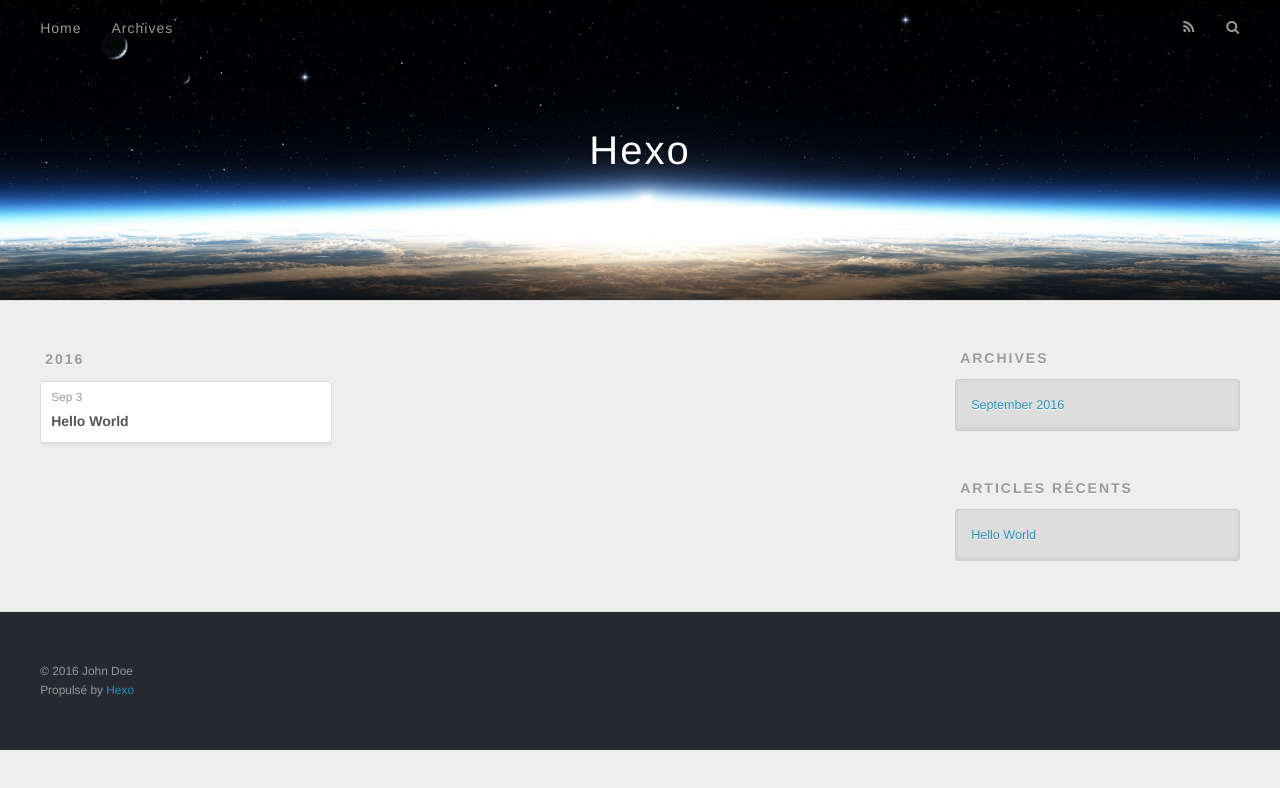
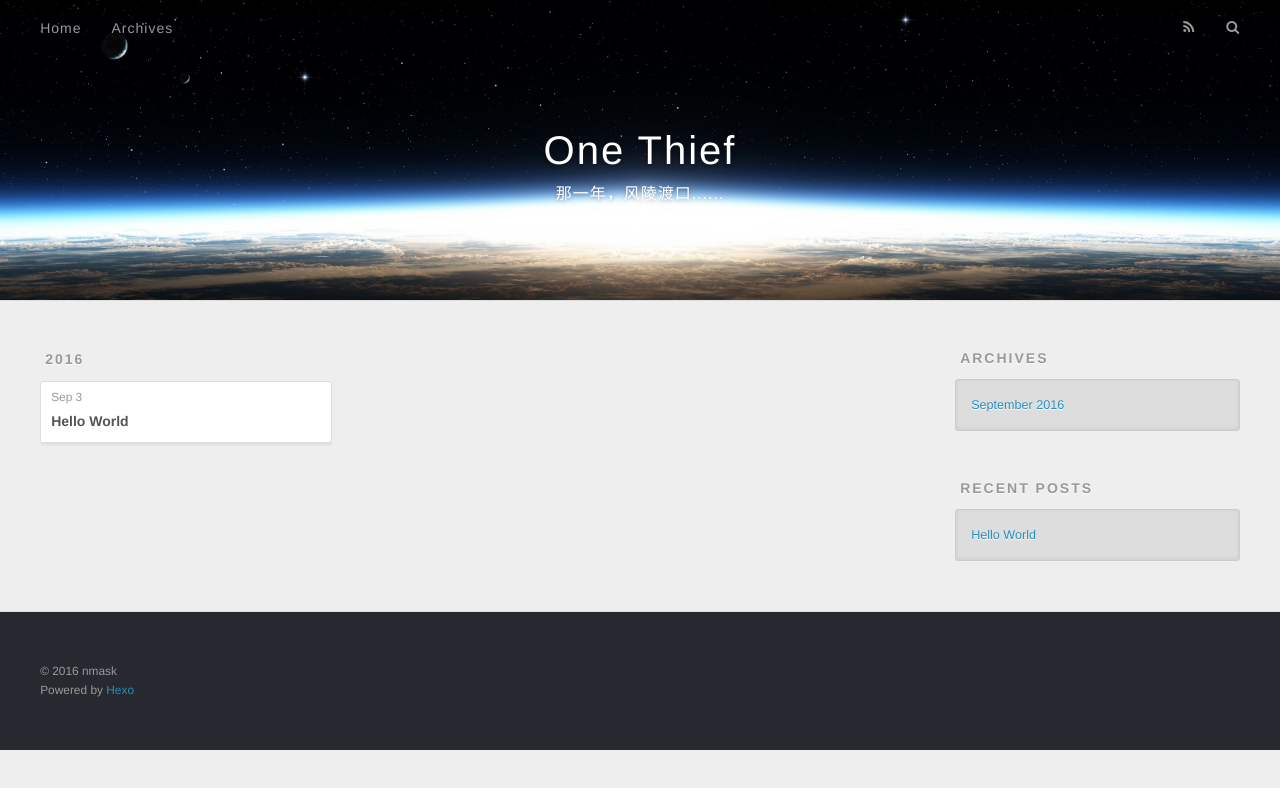
Before and after one commit to BBB-man/tengzhangchao.github.io, a plain HTML site: page archives/2016/09/index.html in a window 1280 px wide. Drawn offline with nearby package versions, Linux system fonts and the light colour scheme.

Commit message:
Site updated: 2016-09-03 16:49:18

```diff
--- a/archives/2016/09/index.html
+++ b/archives/2016/09/index.html
@@ -3,16 +3,16 @@
 <head>
   <meta charset="utf-8">
 
-  <title>Archives: 2016/9 | Hexo</title>
+  <title>Archives: 2016/9 | One Thief</title>
   <meta name="viewport" content="width=device-width, initial-scale=1, maximum-scale=1">
   <meta property="og:type" content="website">
-<meta property="og:title" content="Hexo">
+<meta property="og:title" content="One Thief">
 <meta property="og:url" content="http://yoursite.com/archives/2016/09/index.html">
-<meta property="og:site_name" content="Hexo">
+<meta property="og:site_name" content="One Thief">
 <meta name="twitter:card" content="summary">
-<meta name="twitter:title" content="Hexo">
+<meta name="twitter:title" content="One Thief">
 
-    <link rel="alternate" href="/atom.xml" title="Hexo" type="application/atom+xml">
+    <link rel="alternate" href="/atom.xml" title="One Thief" type="application/atom+xml">
 
 
     <link rel="icon" href="/favicon.png">
@@ -33,8 +33,12 @@
   <div id="header-outer" class="outer">
     <div id="header-title" class="inner">
       <h1 id="logo-wrap">
-        <a href="/" id="logo">Hexo</a>
+        <a href="/" id="logo">One Thief</a>
       </h1>
+
+        <h2 id="subtitle-wrap">
+          <a href="/" id="subtitle">那一年，风陵渡口......</a>
+        </h2>
 
     </div>
     <div id="header-inner" class="inner">
@@ -48,9 +52,9 @@
       </nav>
       <nav id="sub-nav">
 
-          <a id="nav-rss-link" class="nav-icon" href="/atom.xml" title="Flux RSS"></a>
+          <a id="nav-rss-link" class="nav-icon" href="/atom.xml" title="RSS Feed"></a>
 
-        <a id="nav-search-btn" class="nav-icon" title="Rechercher"></a>
+        <a id="nav-search-btn" class="nav-icon" title="Search"></a>
       </nav>
       <div id="search-form-wrap">
         <form action="//google.com/search" method="get" accept-charset="UTF-8" class="search-form"><input type="search" name="q" results="0" class="search-form-input" placeholder="Search"><button type="submit" class="search-form-submit">&#xF002;</button><input type="hidden" name="sitesearch" value="http://yoursite.com"></form>
@@ -117,7 +121,7 @@
 
 
   <div class="widget-wrap">
-    <h3 class="widget-title">Articles récents</h3>
+    <h3 class="widget-title">Recent Posts</h3>
     <div class="widget">
       <ul>
 
@@ -137,8 +141,8 @@
 
   <div class="outer">
     <div id="footer-info" class="inner">
-      &copy; 2016 John Doe<br>
-      Propulsé by <a href="http://hexo.io/" target="_blank">Hexo</a>
+      &copy; 2016 nmask<br>
+      Powered by <a href="http://hexo.io/" target="_blank">Hexo</a>
     </div>
   </div>
 </footer>
```
Also changed, not shown: 2016/09/03/hello-world/index.html (+14 -10 lines), archives/2016/index.html (+15 -11 lines), archives/index.html (+15 -11 lines), index.html (+16 -12 lines).
